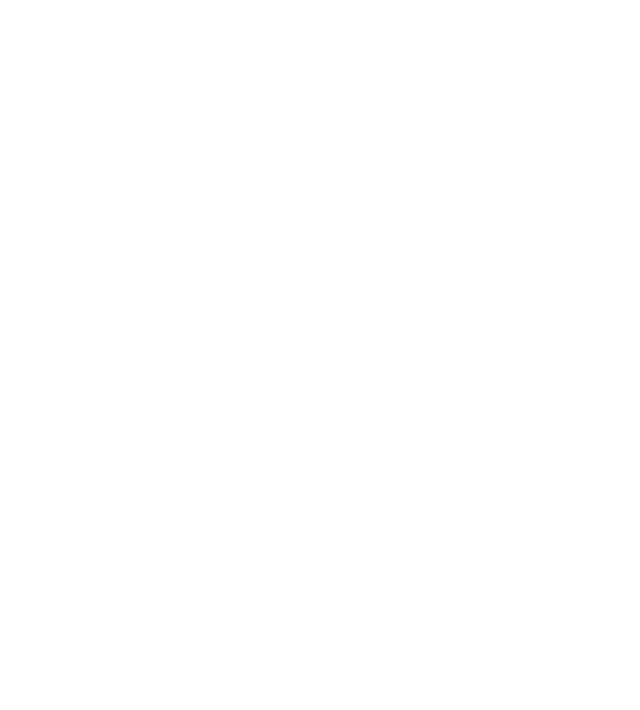
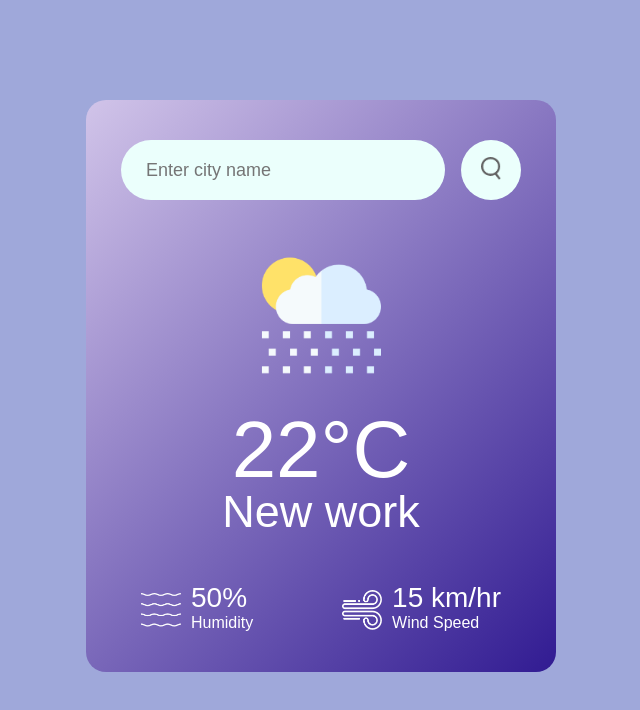
Before and after one commit to EphriamHab/Weather_WebApp_HCJ, a plain HTML site: page index.html in a window 1280 px wide. Shown: the whole page, without its empty margins (319-959 px from the left). Drawn offline with Linux system fonts and the light colour scheme.

Commit message:
UI completed

```diff
--- a/index.html
+++ b/index.html
@@ -4,8 +4,36 @@
     <meta charset="UTF-8">
     <meta name="viewport" content="width=device-width, initial-scale=1.0">
     <title>weather webapp</title>
+      <link rel="stylesheet" href="style.css">
+     <script src="script.js"></script>
 </head>
 <body>
-
+    <div class="card">
+        <div class="search">
+            <input type="text" placeholder="Enter city name" id="city" spellcheck="false">
+            <button><img src="images/search.png"></button>
+        </div>
+        <div class="weather">
+            <img src="images/rain.png" class="weather-icon">
+            <h1 class="temp">22°C</h1>
+            <h2 class="city">New work</h2>
+            <div class="details">
+                <div class="col">
+                    <img src="images/humidity.png">
+                    <div>
+                        <p class="humidity">50%</p>
+                        <p>Humidity</p>
+                    </div>
+                </div>
+                <div class="col">
+                    <img src="images/wind.png">
+                    <div>
+                        <p class="wind">15 km/hr</p>
+                        <p>Wind Speed</p>
+                    </div>
+                </div>
+            </div>
+        </div>
+    </div>
 </body>
 </html>
--- a/style.css
+++ b/style.css
@@ -0,0 +1,82 @@
+*{
+    margin: 0;
+    padding: 0;
+    font-family: Arial, Helvetica, sans-serif;
+    box-sizing: border-box;
+}
+body{
+    background-color: #9FA8DA;
+}
+.card{
+    width: 90%;
+    max-width: 470px;
+    background: linear-gradient(135deg, #D1C4E9,#311B92);
+    color: #fff;
+    margin: 100px auto 0;
+    border-radius: 20px;
+    padding: 40px 35px;
+    text-align: center;
+}
+.search{
+    width: 100%;
+    display: flex;
+    align-items: center;
+    justify-content: space-between;
+}
+.search input{
+    border: 0;
+    outline: 0;
+    background: #ebfffc;
+    color: #555;
+    padding: 10px 25px;
+    height: 60px;
+    border-radius: 30px;
+    flex:1;
+    margin-right: 16px;
+    font-size: 18px;
+}
+.search button{
+    border: 0;
+    outline: 0;
+    background: #ebfffc;
+    border-radius: 50%;
+    width: 60px;
+    height: 60px;
+    cursor: pointer;
+}
+.search button img{
+    width: 20px;
+}
+.weather-icon{
+    width: 170px;
+    margin-top: 30px;
+}
+.weather h1{
+    font-size: 80px;
+    font-weight: 500;
+}
+.weather h2{
+    font-size: 45px;
+    font-weight: 400;
+    margin-top: -10px;
+}
+.details{
+    display: flex;
+    align-items: center;
+    justify-content: space-between;
+    padding: 0 20px;
+    margin-top: 50px;
+}
+.col{
+   display: flex;
+   align-items: center;
+   text-align: left;
+}
+.col img{
+    width: 40px;
+    margin-right: 10px;
+}
+.humidity, .wind{
+     font-size: 28px;
+     margin-top: -6px;
+}
```
